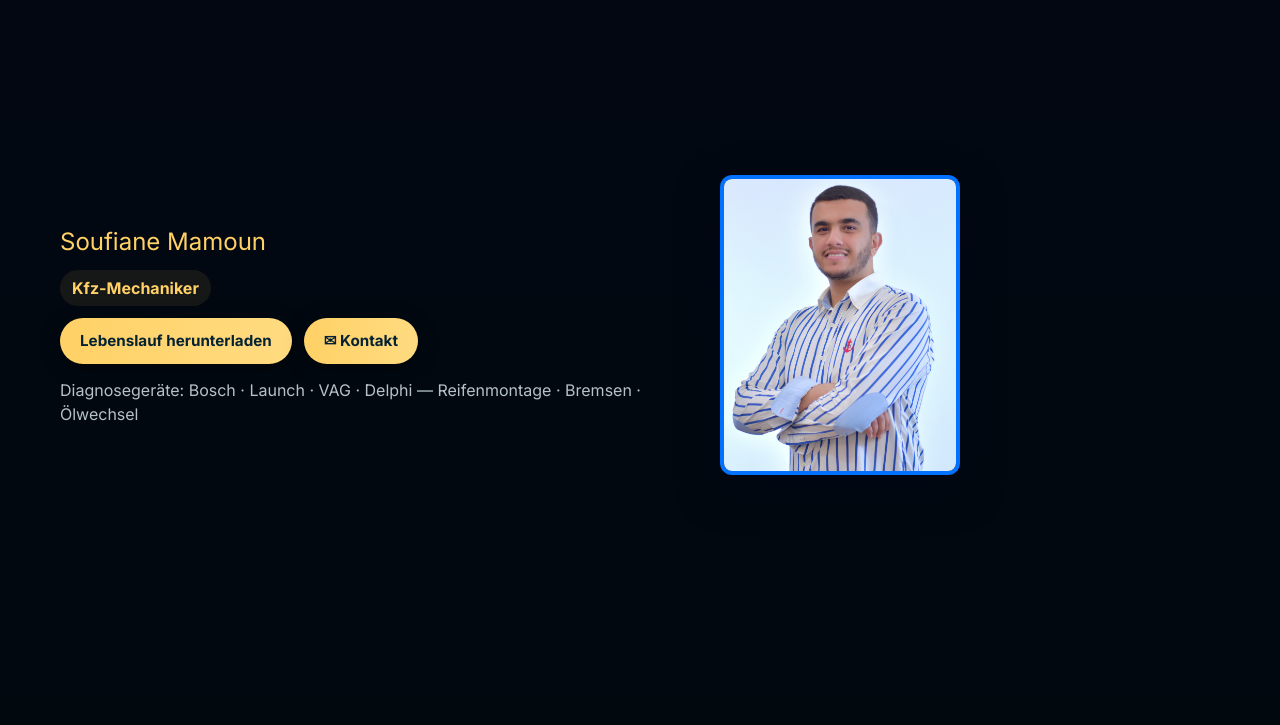
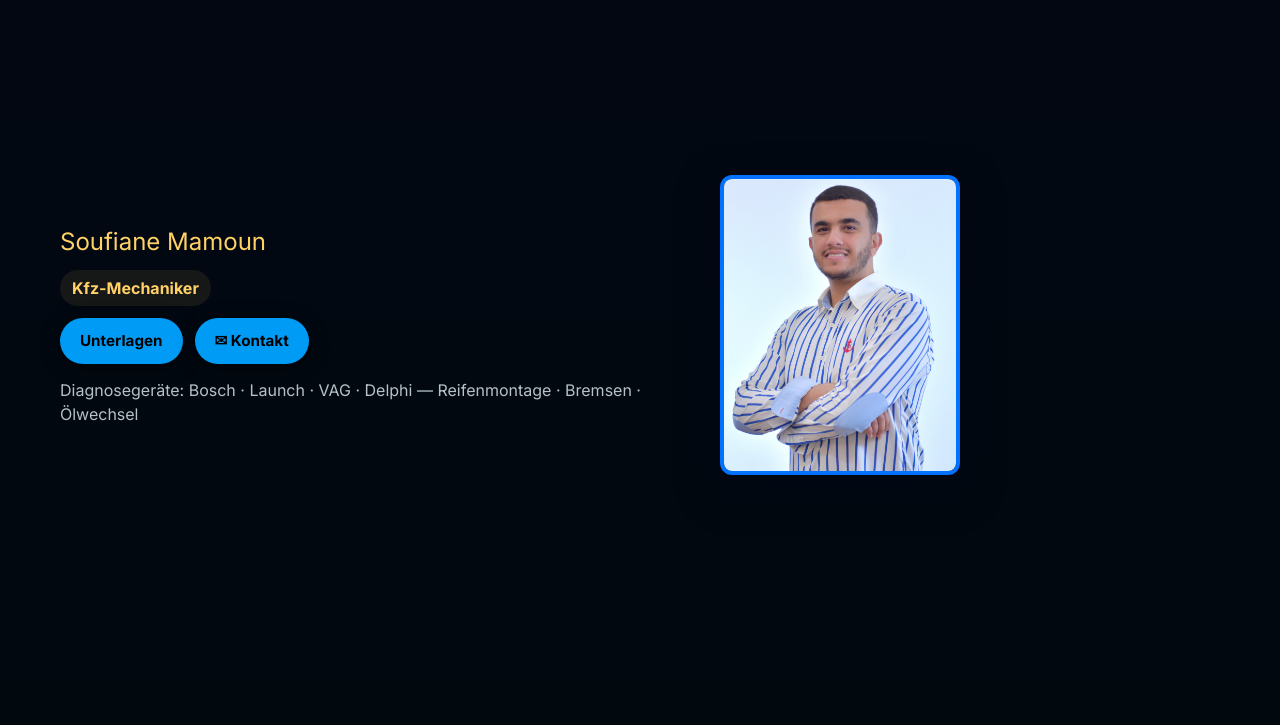
Before and after one commit to soufianmamoun/kfz-mechaniker, a website: page index.html in a window 1280 px wide. Shown: the part 75-800 px from the top of the page. Drawn offline with Linux system fonts and the light colour scheme.

Commit message:
Change button background color and text

```diff
--- a/index.html
+++ b/index.html
@@ -37,7 +37,7 @@
 #openVideoBtn,
 .btn-cv,
 .btn-contact {
-  background: #009bf5;
+  background: rgb(57, 3, 252);
   color: #000;
   border: none;
   transition: 0.3s ease;
@@ -517,7 +517,14 @@ h1#hero-title {
   0% { transform: rotate(0deg); }
   100% { transform: rotate(360deg); }
 }
-
+.btn.yellow,
+.btn-cv,
+.btn-contact {
+  background: #009bf5;
+  color: #000;
+  border: none;
+  transition: 0.3s ease;
+}
 /* Loader Text */
 #loader p {
   color: var(--yellow-500);
@@ -634,7 +641,7 @@ h1#hero-title {
 
       <!-- Call-to-Action Buttons -->
       <div class="cta-row" role="group" aria-label="Aktionen">
-        <a class="btn yellow btn-cv" href="zertifikate/zertifikate.pdf" download>Lebenslauf herunterladen</a>
+        <a class="btn yellow btn-cv" href="zertifikate/zertifikate.pdf" download>Unterlagen</a>
         <a class="btn yellow btn-contact" href="#contact">✉ Kontakt</a>
       </div>
 
```
